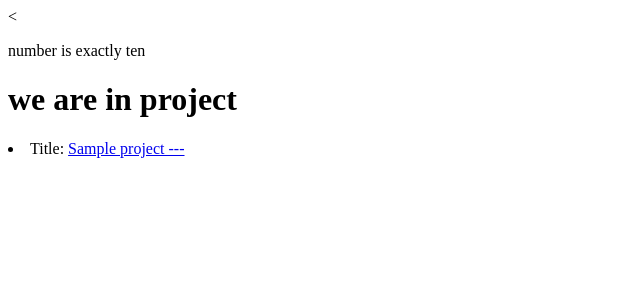
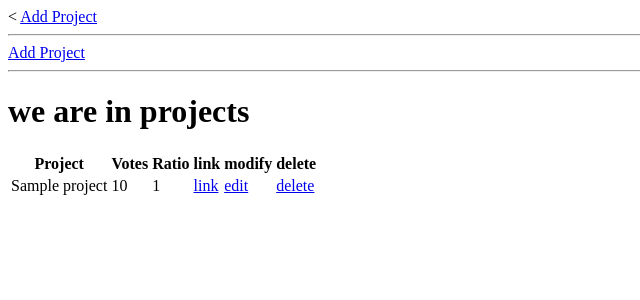
Before and after one commit to alabazazzade/devSearch, a Django app: page / in a window 1280 px wide. Shown: the top 300 px of the page, without its empty margins (0-640 px from the left). Run offline with Django 3.2, Linux system fonts and the light colour scheme; tables that the repository leaves empty hold one stand-in row (values such as "Sample post").

Commit message:
CRUD functions

```diff
--- a/devsearch/devsearch/settings.py
+++ b/devsearch/devsearch/settings.py
@@ -122,6 +122,9 @@ USE_TZ = True
 # https://docs.djangoproject.com/en/3.2/howto/static-files/
 
 STATIC_URL = '/static/'
+STATICFILES_DIRS = [
+    BASE_DIR / 'static'
+]
 
 # Default primary key field type
 # https://docs.djangoproject.com/en/3.2/ref/settings/#default-auto-field
--- a/devsearch/projects/templates/projects/project.html
+++ b/devsearch/projects/templates/projects/project.html
@@ -2,17 +2,30 @@
 
 {% block content %}
 {% include 'navbar.html' %}
+<h1>we are in projects</h1>
 <p>{{messege}}</p>
-{%if number > 10%}
-<p>number is greater than ten</p>
-{% elif number == 10 %}
-<p>number is exactly ten</p>
-{% endif %}
-<h1>we are in project</h1>
-<u1>
+<table>
+    <tr>
+        {% comment %} <th>id</th> {% endcomment %}
+        <th>Project</th>
+        <th>Votes</th>
+        <th>Ratio</th>
+        <th>link</th>
+        <th>modify</th>
+        <th>delete</th>
+
+    </tr>
     {% for project in projects %}
-    <li>Title: <a href="/projects/{{project.id}}"> {{project.title}} --- {{project.description}} </a></li>
+        <tr>
+            {% comment %} <td>{{project.id}}</td> {% endcomment %}
+            <td>{{project.title}}</td>
+            <td>{{project.vote_total}}</td>
+            <td>{{project.vote_ratio}}</td>
+            <td><a href="/projects/{{project.id}}">link</a></td>
+            <td><a href="update-project/{{project.id}}">edit</a></td>
+            <td><a href="delete-project/{{project.id}}">delete</a></td>
+        </tr>
     {% endfor %}
-</u1>
+</table>
 
 {% endblock content %}
--- a/devsearch/projects/urls.py
+++ b/devsearch/projects/urls.py
@@ -3,5 +3,8 @@ from projects.views import *
 
 urlpatterns=[
     path('',project,name='projects'),
-    path('projects/<str:pk>/',projects,name='projects')
+    path('projects/<str:pk>/',projects,name='projects'),
+    path('create-project/',createProject, name="create-project"),
+    path('update-project/<str:pk>/',updateProject, name='update-project'),
+    path('delete-project/<str:pk>/',deleteProject, name='delete-project'),
 ]
--- a/devsearch/projects/views.py
+++ b/devsearch/projects/views.py
@@ -1,24 +1,9 @@
-from django.shortcuts import render
+from django.shortcuts import render, redirect
 from django.http import HttpResponse
 from .models import Project
+from .forms import ProjectForm
 
-projects_list = [
-{
-    "id":1,
-    "name": "sample prj 1",
-    "description": "description 1"
-},
-{
-    "id":2,
-    "name": "sample prj 2",
-    "description": "description 2"
-},
-{
-    "id":3,
-    "name": "sample prj 3",
-    "description": "description 3"
-}
-]
+
 
 def project(request):
     projects = Project.objects.all()
@@ -30,3 +15,34 @@ def projects(request, pk):
     projectobj = Project.objects.get(id=pk)
     tags = projectobj.tags.all()
     return render(request, 'projects/projects.html', {'project':projectobj, 'tags':tags})
+
+def createProject(request):
+    form =ProjectForm()
+    if request.method == 'POST':
+        form = ProjectForm(request.POST)
+        if form.is_valid():
+            form.save()
+            return redirect('projects')
+    context = {'form':form}
+    return render(request,'projects/project_form.html',context)
+
+def updateProject(request, pk):
+    prj = Project.objects.get(id=pk)
+    form =ProjectForm(instance=prj)
+
+    if request.method == 'POST':
+        form = ProjectForm(request.POST, instance=prj)
+        if form.is_valid():
+            form.save()
+            return redirect('projects')
+    context = {'form':form}
+    return render(request,'projects/project_form.html',context)
+
+def deleteProject(request, pk):
+    prj = Project.objects.get(id=pk)
+    # context = {'object':prj}
+    if request.method == 'POST':
+        prj.delete()
+        return redirect('projects')
+    return render(request,'projects/delete_object.html')
+    # ,context)
--- /dev/null
+++ b/devsearch/static/styles/main.css
@@ -0,0 +1,6 @@
+h1{
+    color: royalblue;
+}
+p{
+    color: burlywood;
+}
--- a/devsearch/templates/navbar.html
+++ b/devsearch/templates/navbar.html
@@ -0,0 +1,2 @@
+<a href ="{% url 'create-project'%}">Add Project</a>
+<hr>
```
Also changed, not shown: devsearch/projects/forms.py (added, +7 -0 lines), devsearch/projects/templates/projects/delete_object.html (added, +12 -0 lines), devsearch/projects/templates/projects/project_form.html (added, +9 -0 lines).
